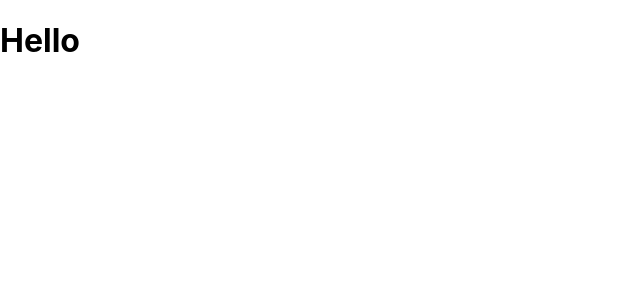
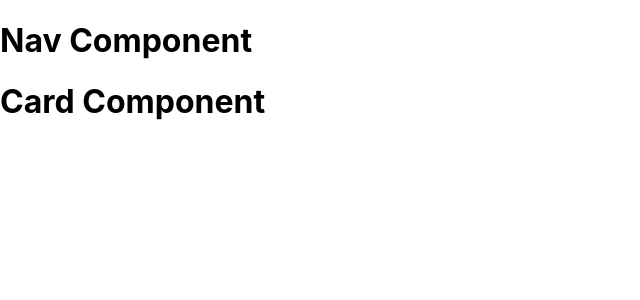
Before and after one commit to nsleeah/travel-journal, a React (Create React App) app: page / in a window 1280 px wide. Shown: the top 300 px of the page, without its empty margins (0-640 px from the left). Built offline with nearby package versions, Linux system fonts and the light colour scheme.

Commit message:
components succesfully rendering to page

```diff
--- a/src/App.js
+++ b/src/App.js
@@ -1,11 +1,14 @@
-
+import React from "react";
 import './App.css';
+import Nav from "./components/Nav";
+import Card from "./components/Card";
 
 function App() {
   return (
-    <>
-    <h1>Hello</h1>
-    </>
+    <div>
+      <Nav/>
+      <Card/>
+    </div>
   );
 }
 
--- a/src/components/Card.js
+++ b/src/components/Card.js
@@ -0,0 +1,10 @@
+import React from "react";
+const Card  = () => {
+    return (
+        <div>
+            <h1>Card Component</h1>
+        </div>
+     );
+}
+
+export default Card ;
--- a/src/components/Nav.js
+++ b/src/components/Nav.js
@@ -0,0 +1,10 @@
+import React from "react";
+const Nav = () => {
+    return (
+        <div>
+            <h1>Nav Component</h1>
+        </div>
+     );
+}
+
+export default Nav ;
```
